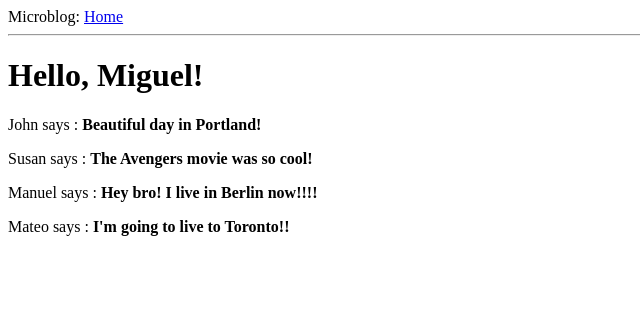
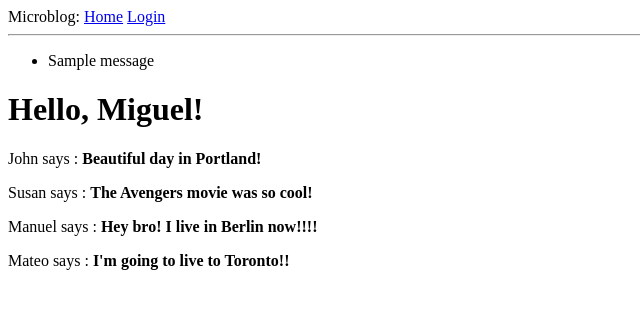
Before and after one commit to mateog91/Web-App-Flask-Megatutorial, a Flask app: page / in a window 1280 px wide. Shown: the top 309 px of the page, without its empty margins (0-640 px from the left). Run offline with Flask 2, Linux system fonts and the light colour scheme; one stand-in notice (Sample message) is shown.

Commit message:
ADD: base html for repeating pages. Add the flash message for everytime the page is loaded and there are flash messages stored.

```diff
--- a/app/templates/base.html
+++ b/app/templates/base.html
@@ -8,8 +8,20 @@
         {% endif %}
     </head>
     <body>
-      <div> Microblog: <a href="/index">Home</a><div>
+      <div> Microblog:
+        <a href="{{ url_for('index') }}">Home</a>
+        <a href="{{ url_for('login') }}">Login</a>
+      </div>
       <hr>
+      {% with messages = get_flashed_messages() %}
+      {% if messages %}
+      <ul>
+          {% for message in messages %}
+          <li>{{ message }}</li>
+          {% endfor %}
+      </ul>
+      {% endif %}
+      {% endwith %}
       {% block content %}{% endblock %}
     </body>
     </html>
```
